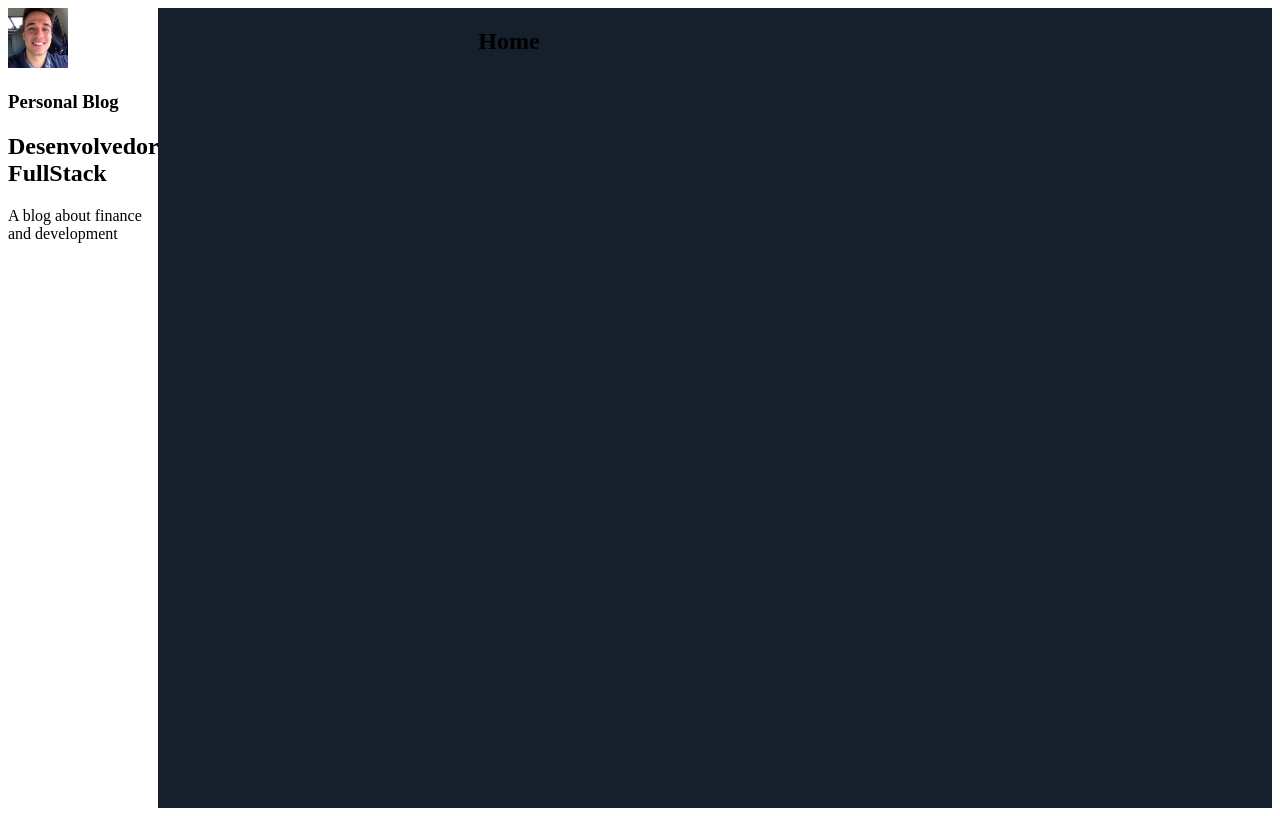
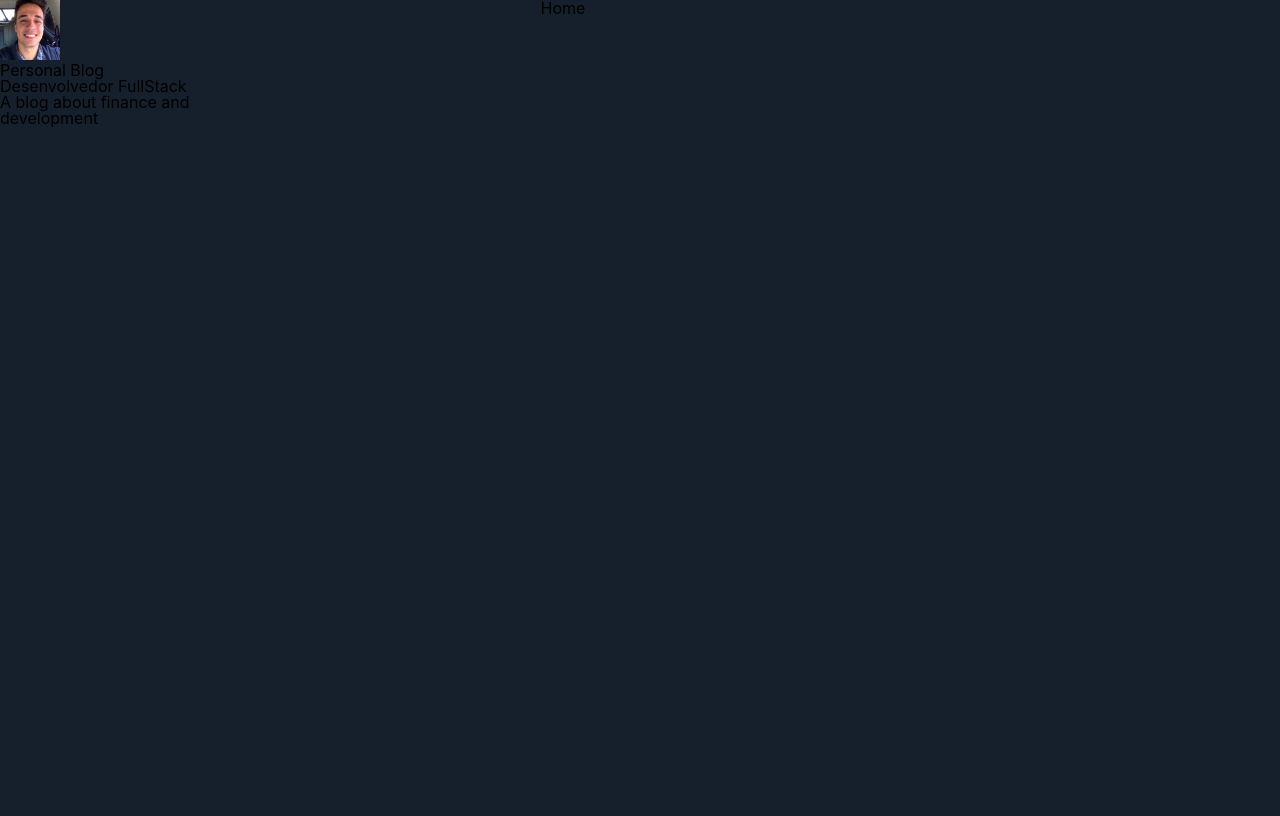
Before and after one commit to balduccimurilo/Blog-Gatsby-React, a Gatsby site: page / in a window 1280 px wide. Built offline with nearby package versions, Linux system fonts and the light colour scheme; Gatsby itself is replaced by a stand-in of ours.

Commit message:
Adding reset whole site

```diff
--- a/package.json
+++ b/package.json
@@ -21,6 +21,7 @@
     "styled-components": "^4.3.2"
   },
   "devDependencies": {
+    "cross-env": "^7.0.2",
     "prettier": "^1.18.2"
   },
   "keywords": [
@@ -34,6 +35,7 @@
     "format": "prettier --write src/**/*.{js,jsx}",
     "start": "npm run develop",
     "serve": "gatsby serve",
+    "clean": "gatsby clean",
     "test": "echo \"Write tests! -> https://gatsby.dev/unit-testing\""
   },
   "repository": {
--- a/src/components/Layout/index.js
+++ b/src/components/Layout/index.js
@@ -1,8 +1,9 @@
-import React from "react"
-import PropTypes from "prop-types"
-import Profile from "../Profile"
+import React from "react";
+import PropTypes from "prop-types";
+import Profile from "../Profile";
 
-import styled from "styled-components"
+import styled from "styled-components";
+import GlobalStyles from '../../styles/global';
 
 const LayoutWrapper = styled.section`
   display: flex;
@@ -18,6 +19,7 @@ const LayoutMain = styled.main`
 const Layout = ({ children }) => {
   return (
     <LayoutWrapper>
+      <GlobalStyles />
       <aside>
         <Profile />
       </aside>
--- /dev/null
+++ b/src/styles/global.js
@@ -0,0 +1,66 @@
+import { createGlobalStyle } from "styled-components"
+
+const GlobalStyles = createGlobalStyle`
+  /* http://meyerweb.com/eric/tools/css/reset/
+   v2.0 | 20110126
+   License: none (public domain)
+  */
+  html, body, div, span, applet, object, iframe,
+  h1, h2, h3, h4, h5, h6, p, blockquote, pre,
+  a, abbr, acronym, address, big, cite, code,
+  del, dfn, em, img, ins, kbd, q, s, samp,
+  small, strike, strong, sub, sup, tt, var,
+  b, u, i, center,
+  dl, dt, dd, ol, ul, li,
+  fieldset, form, label, legend,
+  table, caption, tbody, tfoot, thead, tr, th, td,
+  article, aside, canvas, details, embed,
+  figure, figcaption, footer, header, hgroup,
+  menu, nav, output, ruby, section, summary,
+  time, mark, audio, video {
+    margin: 0;
+    padding: 0;
+    border: 0;
+    font-size: 100%;
+    font: inherit;
+    vertical-align: baseline;
+  }
+  /* HTML5 display-role reset for older browsers */
+  article, aside, details, figcaption, figure,
+  footer, header, hgroup, menu, nav, section {
+    display: block;
+  }
+  body {
+    line-height: 1;
+  }
+  ol, ul {
+    list-style: none;
+  }
+  blockquote, q {
+    quotes: none;
+  }
+  blockquote:before, blockquote:after,
+  q:before, q:after {
+    content: '';
+    content: none;
+  }
+  table {
+    border-collapse: collapse;
+    border-spacing: 0;
+  }
+  * {
+    box-sizing: border-box;
+  }
+  body {
+    background: #16202c;
+    line-height: 1;
+    font-size: 100%;
+    font-family: -apple-system, BlinkMacSystemFont, "Segoe UI", Roboto, Helvetica, Arial, sans-serif, "Apple Color Emoji", "Segoe UI Emoji", "Segoe UI Symbol";
+  }
+  img {
+    display: block;
+  	width: 100%;
+  	height: auto;
+  }
+`
+export default GlobalStyles
```
Also changed, not shown: 1 other file.
